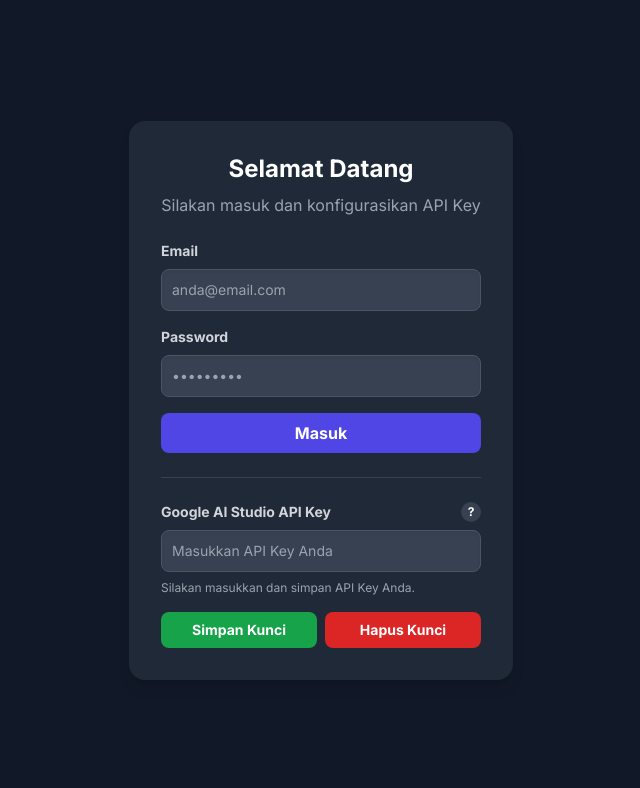
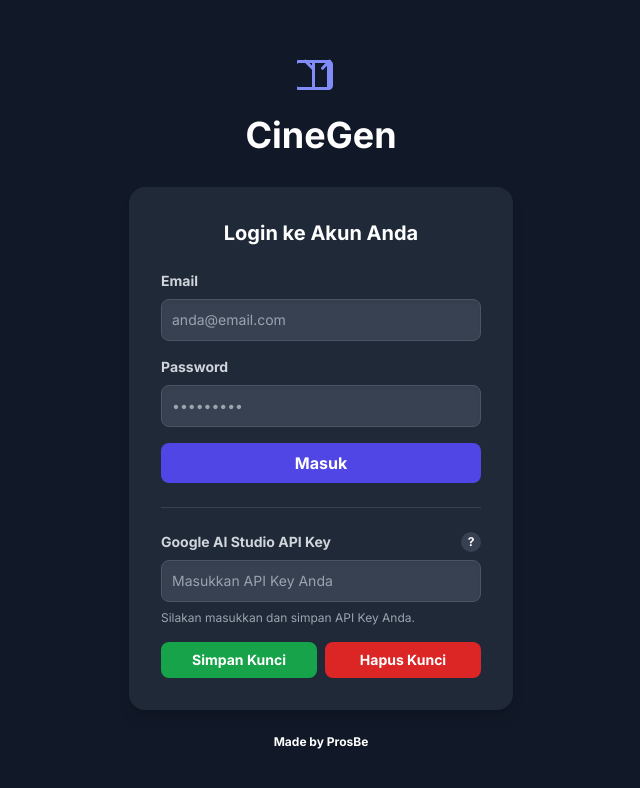
Before and after one commit to prosbeters/cinegen, a plain HTML site: page index.html in a window 1280 px wide. Shown: the whole page, without its empty margins (319-959 px from the left). Drawn offline with nearby package versions, Linux system fonts and the light colour scheme; no server answers.

Commit message:
index.html

```diff
--- a/index.html
+++ b/index.html
@@ -3,7 +3,7 @@
 <head>
     <meta charset="UTF-8">
     <meta name="viewport" content="width=device-width, initial-scale=1.0">
-    <title>Generator Prompt Sinematik (AI-Powered)</title>
+    <title>CineGen: Generator Prompt Sinematik</title>
     <script src="https://cdn.tailwindcss.com"></script>
     <link rel="preconnect" href="https://fonts.googleapis.com">
     <link rel="preconnect" href="https://fonts.gstatic.com" crossorigin>
@@ -70,9 +70,16 @@
 
     <!-- Login View -->
     <div id="loginView" class="w-full max-w-sm">
+        <div class="text-center mb-8">
+            <svg class="mx-auto h-12 w-auto text-indigo-400" xmlns="http://www.w3.org/2000/svg" fill="none" viewBox="0 0 24 24" stroke-width="1.5" stroke="currentColor">
+                <path stroke-linecap="round" stroke-linejoin="round" d="M15.75 5.25v13.5m-7.5-13.5v13.5m-7.5-13.5h15a1.5 1.5 0 0 1 1.5 1.5v10.5a1.5 1.5 0 0 1-1.5 1.5h-15a1.5 1.5 0 0 1-1.5-1.5V6.75a1.5 1.5 0 0 1 1.5-1.5Z" />
+                <path stroke-linecap="round" stroke-linejoin="round" d="m4.23 5.08 3.527 3.527M16.27 5.08l-3.527 3.527" />
+            </svg>
+            <h1 class="text-4xl font-bold text-white mt-4">CineGen</h1>
+        </div>
+
         <div class="bg-gray-800 p-8 rounded-2xl shadow-lg">
-            <h2 class="text-2xl font-bold text-center text-white mb-2">Selamat Datang</h2>
-            <p class="text-center text-gray-400 mb-6">Silakan masuk dan konfigurasikan API Key</p>
+            <h2 class="text-xl font-bold text-center text-white mb-6">Login ke Akun Anda</h2>
 
             <form id="loginForm" class="mb-6">
                 <div class="mb-4">
@@ -102,6 +109,7 @@
                 </div>
             </div>
         </div>
+        <p class="text-center text-white font-bold text-xs mt-6">Made by ProsBe</p>
     </div>
 
     <!-- App View -->
@@ -357,13 +365,8 @@
 
         logoutButton.addEventListener('click', () => {
             signOut(auth).then(() => {
-                // Membersihkan form setelah logout berhasil
                 emailInput.value = '';
                 passwordInput.value = '';
-                apiKeyInput.value = '';
-                apiKeyStatus.textContent = 'Silakan masukkan dan simpan API Key Anda.';
-                apiKeyStatus.className = 'text-gray-400 text-xs mt-2';
-                loginError.textContent = '';
             }).catch((error) => {
                 console.error('Logout error:', error);
             });
```
